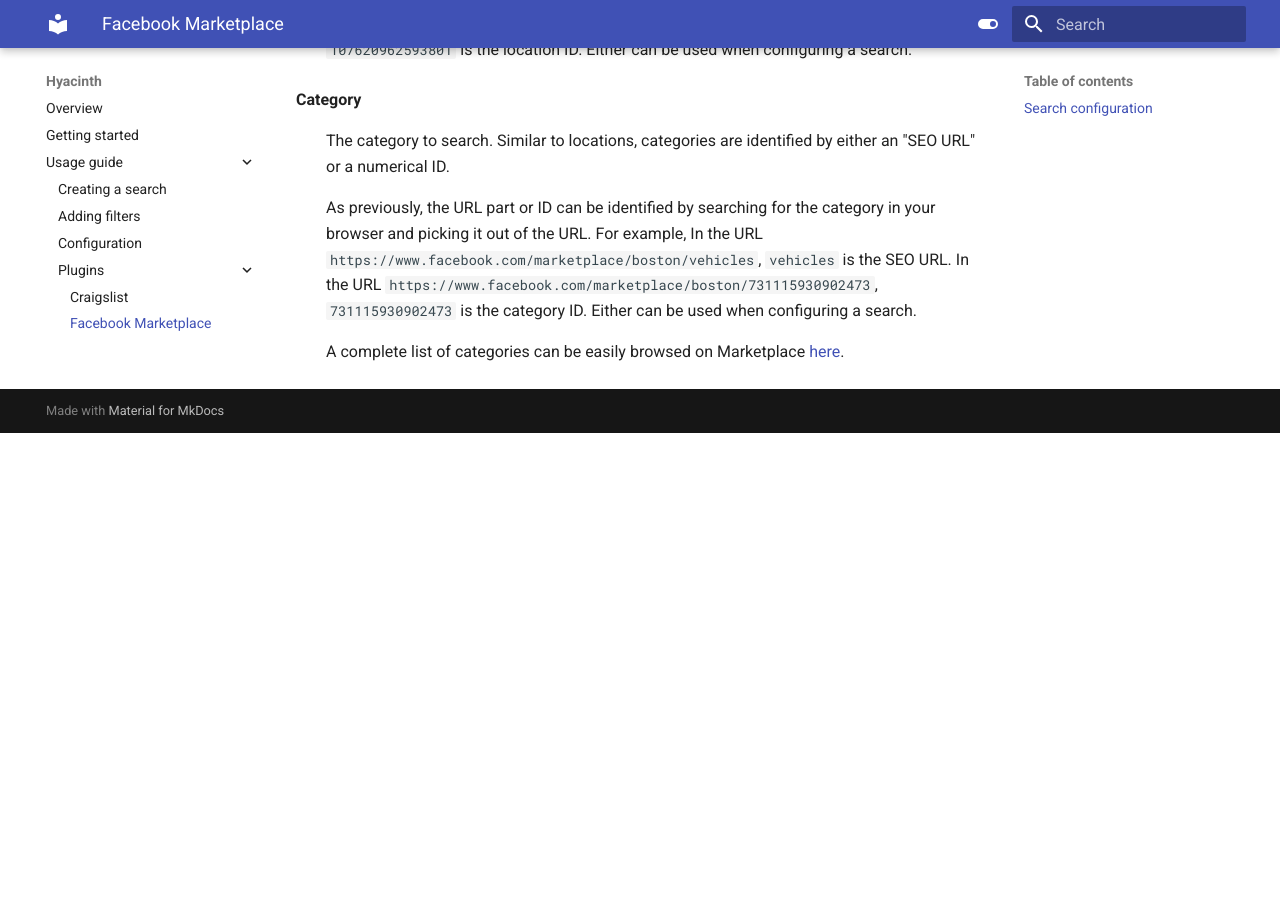
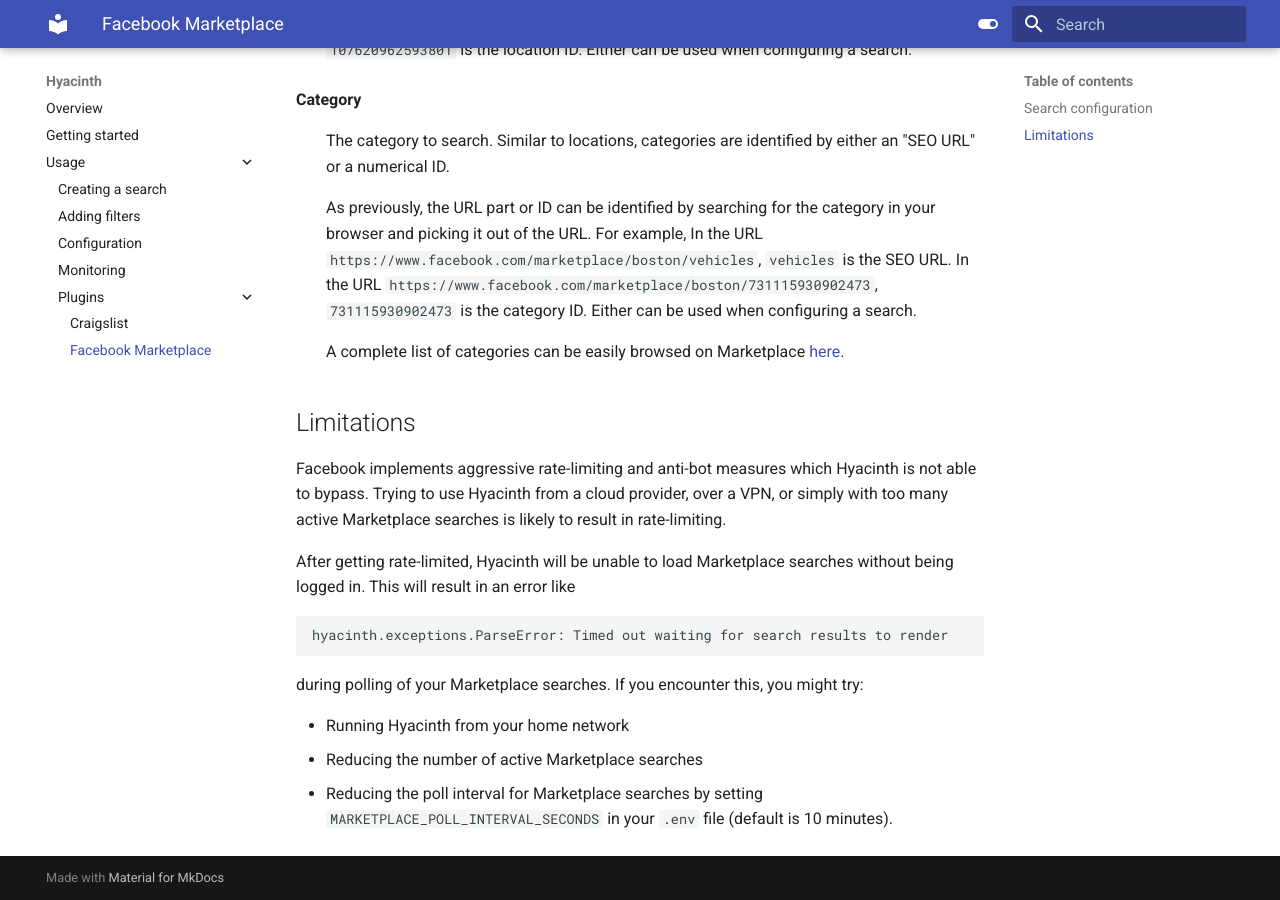
Before and after one commit to stephanlensky/hyacinth, an MkDocs documentation site: the page built from docs/usage/plugins/marketplace.md, in a window 1280 px wide and 900 px high, scrolled down 512 px. Built offline with MkDocs 1.6.1 and Material for MkDocs 9.7.7, drawn with Linux system fonts in a browser that asks for light colours; before the commit the page ends 945 px from its top, so only the background shows below that.

Commit message:
Add metrics support, improve error handling
Closes #38

````diff
--- a/docs/usage-guide/plugins/marketplace.md
+++ b/docs/usage/plugins/marketplace.md
@@ -17,3 +17,19 @@
     As previously, the URL part or ID can be identified by searching for the category in your browser and picking it out of the URL. For example, In the URL `https://www.facebook.com/marketplace/boston/vehicles`, `vehicles` is the SEO URL. In the URL `https://www.facebook.com/marketplace/boston/731115930902473`, `731115930902473` is the category ID. Either can be used when configuring a search.
 
     A complete list of categories can be easily browsed on Marketplace [here](https://www.facebook.com/marketplace/categories).
+
+## Limitations
+
+Facebook implements aggressive rate-limiting and anti-bot measures which Hyacinth is not able to bypass. Trying to use Hyacinth from a cloud provider, over a VPN, or simply with too many active Marketplace searches is likely to result in rate-limiting.
+
+After getting rate-limited, Hyacinth will be unable to load Marketplace searches without being logged in. This will result in an error like
+
+```
+hyacinth.exceptions.ParseError: Timed out waiting for search results to render
+```
+
+during polling of your Marketplace searches. If you encounter this, you might try:
+
+- Running Hyacinth from your home network
+- Reducing the number of active Marketplace searches
+- Reducing the poll interval for Marketplace searches by setting `MARKETPLACE_POLL_INTERVAL_SECONDS` in your `.env` file (default is 10 minutes).
--- a/mkdocs.yml
+++ b/mkdocs.yml
@@ -13,13 +13,14 @@
 nav:
   - Overview: "index.md"
   - "Getting started": "getting-started.md"
-  - "Usage guide":
-      - "Creating a search": "usage-guide/creating-a-search.md"
-      - "Adding filters": "usage-guide/adding-filters.md"
-      - "Configuration": "usage-guide/configuration.md"
+  - "Usage":
+      - "Creating a search": "usage/creating-a-search.md"
+      - "Adding filters": "usage/adding-filters.md"
+      - "Configuration": "usage/configuration.md"
+      - "Monitoring": "usage/monitoring.md"
       - "Plugins":
-          - "Craigslist": "usage-guide/plugins/craigslist.md"
-          - "Facebook Marketplace": "usage-guide/plugins/marketplace.md"
+          - "Craigslist": "usage/plugins/craigslist.md"
+          - "Facebook Marketplace": "usage/plugins/marketplace.md"
 
 markdown_extensions:
   - pymdownx.highlight:
````
Also changed, not shown: docs/usage/monitoring.md (added, +47 -0 lines), docs/usage/adding-filters.md (renamed from docs/usage-guide/adding-filters.md), docs/usage/configuration.md (renamed from docs/usage-guide/configuration.md), docs/usage/creating-a-search.md (renamed from docs/usage-guide/creating-a-search.md), docs/usage/plugins/craigslist.md (renamed from docs/usage-guide/plugins/craigslist.md), 10 other files.
